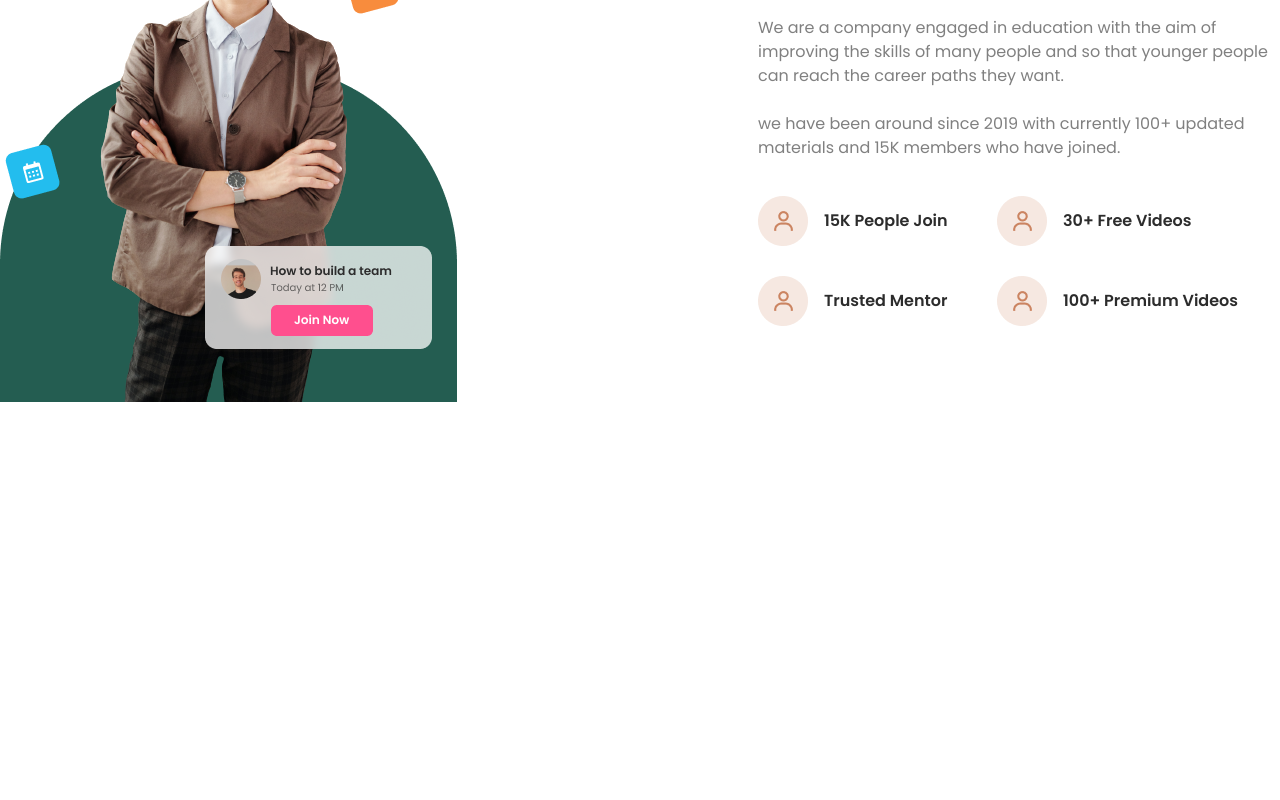
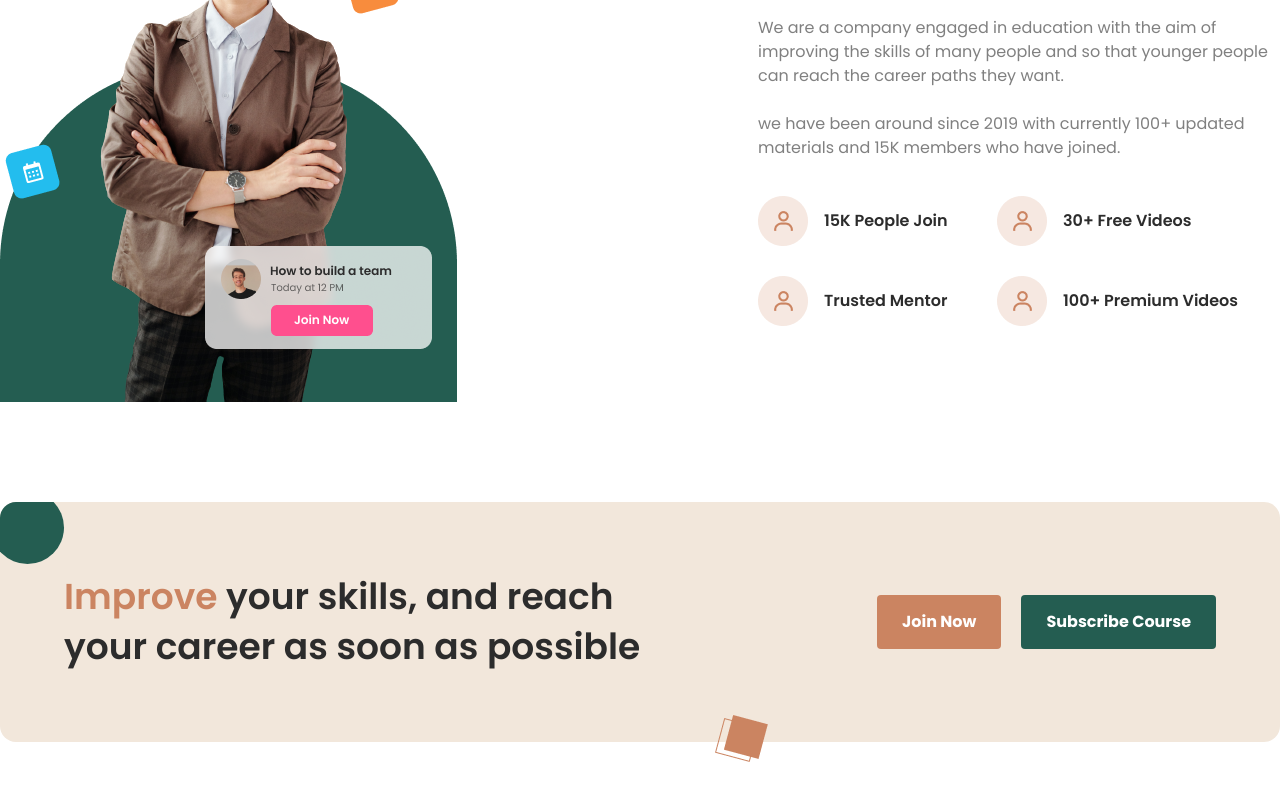
Before and after one commit to Rodro-Kumar/Skill-Shoot, a React (Vite) app: page / in a window 1280 px wide. Shown: the part 3278-4078 px from the top of the page. Before the commit the page ends 3780 px from the top, so only its background shows below. Built offline with nearby package versions, Linux system fonts and the light colour scheme.

Commit message:
subscribe newsletter section

```diff
--- a/src/App.jsx
+++ b/src/App.jsx
@@ -4,6 +4,7 @@ import Company from "./Component/Company";
 import Course from "./Component/Course";
 import Discount from "./Component/Discount";
 import Exist from "./Component/Exist";
+import Subscribe from "./Component/Subscribe";
 
 function App() {
   return (
@@ -15,6 +16,7 @@ function App() {
         <Exist />
         <Course />
         <About />
+        <Subscribe />
       </div>
     </>
   );
--- /dev/null
+++ b/src/Component/Subscribe.jsx
@@ -0,0 +1,43 @@
+import React from "react";
+import vector from "../assets/Subscribe/vector.png";
+
+const Subscribe = () => {
+  return (
+    <div className="mb-[100px]">
+      <div className="container">
+        <div className="bg-thirdColor py-[70px] px-16 rounded-2xl relative">
+          {/* round shap */}
+          <div className="overflow-hidden w-[80px] h-[80px] absolute top-0 left-0 rounded-2xl">
+            <div className="w-[73px] h-[73px] bg-primaryColor rounded-full absolute top-[-11px] left-[-9px]"></div>
+          </div>
+
+          {/* content */}
+          <div className="flex justify-between items-center">
+            <div className="max-w-[630px]">
+              <h5 className="text-4xl font-semibold font-poppins w-full leading-[50px]">
+                <span className="text-secondColor">Improve</span>{" "}
+                <span className="text-blacks">
+                  your skills, and reach your career as soon as possible
+                </span>
+              </h5>
+            </div>
+            <div className="flex items-center gap-x-5">
+              <button className="py-[15px] px-[25px] rounded bg-secondColor text-whites capitalize font-poppins font-bold text-base hover:bg-[#b97959] transition-all cursor-default">
+                Join Now
+              </button>
+              <button className="py-[15px] px-[25px] rounded bg-primaryColor text-whites capitalize font-poppins font-bold text-base hover:bg-[#2b6e60] transition-all cursor-default">
+                Subscribe Course
+              </button>
+            </div>
+          </div>
+          {/* vector */}
+          <div className="absolute bottom-[-20px] right-[40%]">
+            <img src={vector} alt={vector} />
+          </div>
+        </div>
+      </div>
+    </div>
+  );
+};
+
+export default Subscribe;
```
Also changed, not shown: src/assets/Subscribe/vector.png (added).
